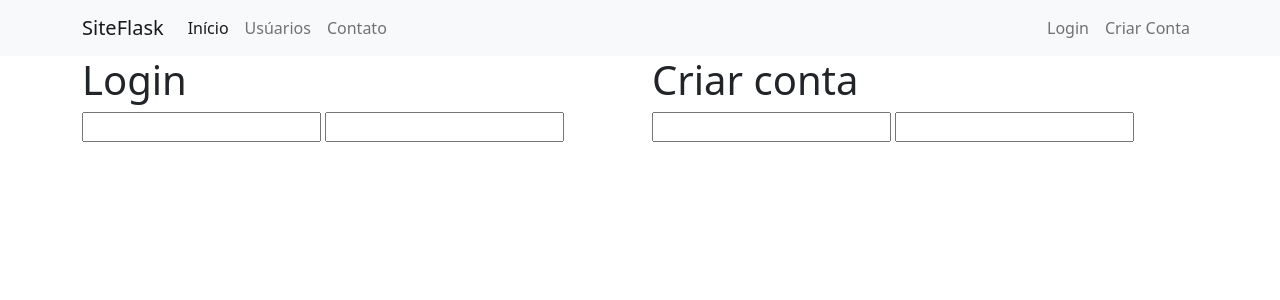
After one commit to LucianoReiis/CriandoSiteFlask, a Flask app: page /login in a window 1280 px wide. The commit adds this page. Shown: the top 300 px of the page. Run offline with Flask 2, Linux system fonts and the light colour scheme.

Commit message:
Inclusão da pagina login e criação do formularios.

```diff
--- /dev/null
+++ b/forms.py
@@ -0,0 +1,15 @@
+from flask_wtf import FlaskForm
+from wtforms import StringField, PasswordField, SubmitField
+from wtforms.validators import DataRequired, Length, Email, EqualTo
+
+class FormCriarConta(FlaskForm):
+    username = StringField('Nome de Usúario', validators=[ DataRequired()])
+    email =  StringField('E-mail', validators=[DataRequired(), Email()])
+    senha = PasswordField('Senha', validators=[DataRequired(), Length(6, 20)])
+    confirmacao_senha = PasswordField('Confirmação de Senha', validators=[DataRequired(), EqualTo('senha')])
+    botao_submit_criarconta = SubmitField('Criar Conta')
+
+class FormLogin(FlaskForm):
+    email =  StringField('E-mail', validators=[DataRequired(), Email()])
+    senha = PasswordField('Senha', validators=[DataRequired(), Length(6, 20)])
+    botao_submit_login = SubmitField('Fazer Login')
--- a/main.py
+++ b/main.py
@@ -1,8 +1,11 @@
-from flask import Flask, render_template
+from flask import Flask, render_template, url_for
+from forms import FormLogin, FormCriarConta
 
 app = Flask(__name__)
 
 lista_usuarios = ['Lira', 'Alon', '...']
+
+app.config['SECRET_KEY'] = 'fcda296a5bb64c9959ffe7bcf90fc253'
 
 @app.route("/")
 def home():
@@ -16,6 +19,12 @@ def contato():
 def usuarios():
     return render_template('usuarios.html', lista_usuarios=lista_usuarios)
 
+@app.route('/login')
+def login():
+    form_login = FormLogin()
+    form_criarconta = FormCriarConta()
+    return render_template('login.html', form_login=form_login, form_criarconta=form_criarconta)
+
 
 if __name__ == '__main__':
     app.run(debug=True)
--- a/templates/contato.html
+++ b/templates/contato.html
@@ -1,6 +1,9 @@
 {% extends 'base.html' %}
 
 {% block body %}
-    <h1>texto teste contato</h1>
+    <div class="container">
+        <h1>texto teste contato</h1>
+    </div>
+
 
 {% endblock %}
--- a/templates/home.html
+++ b/templates/home.html
@@ -1,6 +1,9 @@
 {% extends 'base.html' %}
 
 {% block body %}
-    <h1>texto teste home</h1>
+    <div class="container">
+        <h1>texto teste home</h1>
+    </div>
+
 
 {% endblock %}
--- /dev/null
+++ b/templates/login.html
@@ -0,0 +1,21 @@
+{% extends 'base.html' %}
+
+{% block body %}
+    <div class="container">
+        <div class="row">
+            <div class="col">
+                <h1>Login</h1>
+                {{ form_login.email }}
+                {{ form_login.senha }}
+            </div>
+            <div class="col">
+                <h1>Criar conta</h1>
+                {{ form_criarconta.username }}
+                {{ form_criarconta.email }}
+            </div>
+        </div>
+
+    </div>
+
+
+{% endblock %}
--- a/templates/navbar.html
+++ b/templates/navbar.html
@@ -4,21 +4,21 @@
       <div class="collapse navbar-collapse" id="navbarSupportedContent">
         <ul class="navbar-nav me-auto mb-2 mb-lg-0">
           <li class="nav-item">
-            <a class="nav-link active" aria-current="page" href="/">Início</a>
+            <a class="nav-link active" aria-current="page" href="{{ url_for('home') }}">Início</a>
           </li>
           <li class="nav-item">
-            <a class="nav-link" href="/usuarios">Usúarios</a>
+            <a class="nav-link" href="{{ url_for('usuarios') }}">Usúarios</a>
           </li>
           <li class="nav-item">
-            <a class="nav-link" href="/contato">Contato</a>
+            <a class="nav-link" href="{{ url_for('contato') }}">Contato</a>
           </li>
         </ul>
         <ul class="d-flex navbar-nav">
             <li class="nav-item">
-                <a class="nav-link" href="#">Login</a>
+                <a class="nav-link" href="{{ url_for('login') }}">Login</a>
             </li>
             <li class="nav-item">
-                <a class="nav-link" href="#">Criar Conta</a>
+                <a class="nav-link" href="{{ url_for('login') }}">Criar Conta</a>
             </li>
         </ul>
       </div>
```
Also changed, not shown: templates/usuarios.html (+8 -5 lines).
